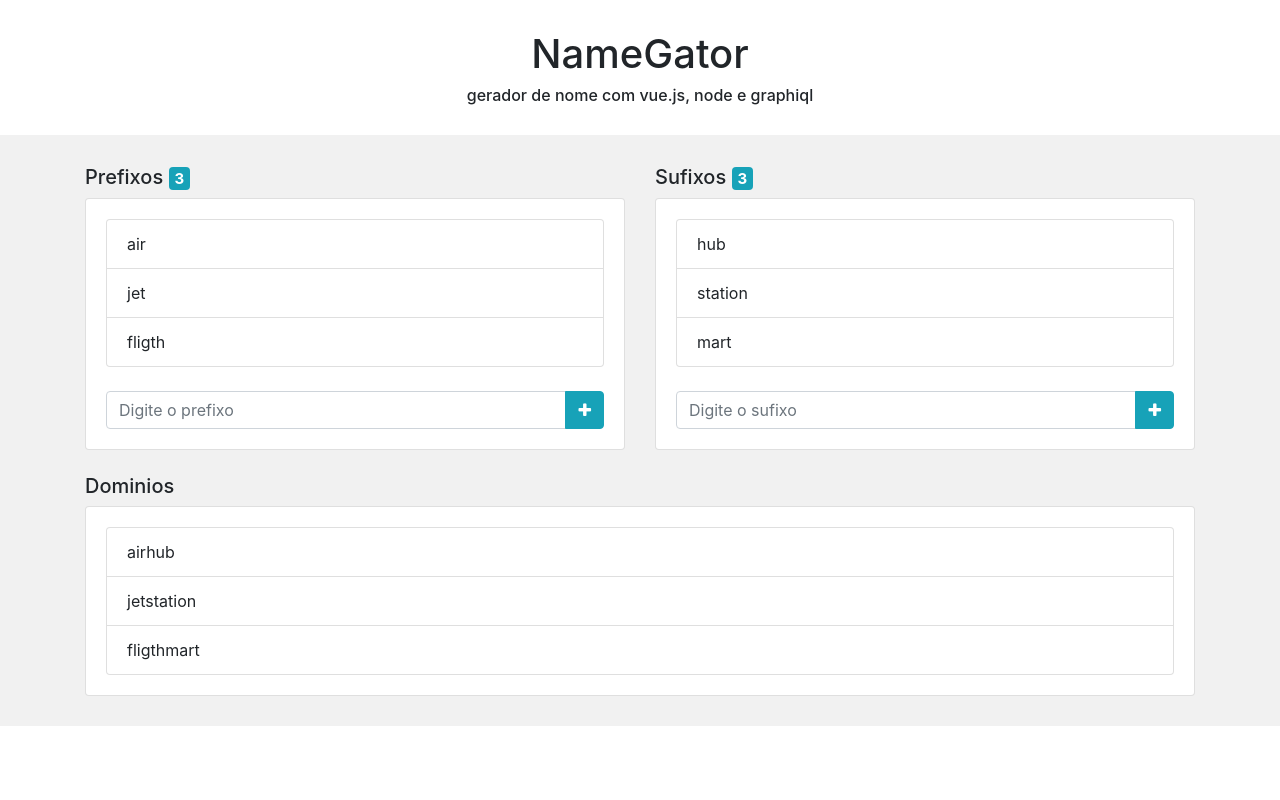
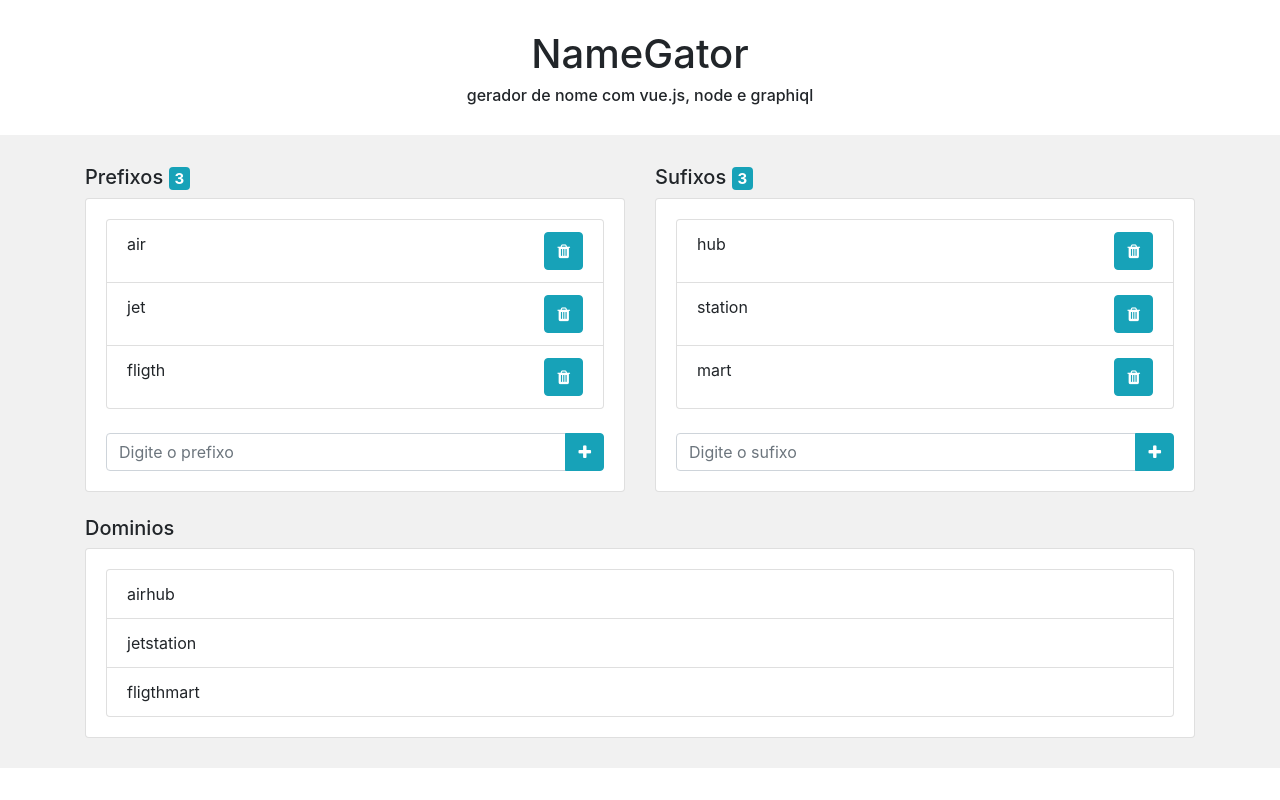
Before and after one commit to viniciusRosa/fullstack_vue_node_graphql, a Vue app: page / in a window 1280 px wide. Built offline with nearby package versions, Linux system fonts and the light colour scheme.

Commit message:
add remove itens

```diff
--- a/src/App.vue
+++ b/src/App.vue
@@ -14,12 +14,20 @@
               <div class="card-body">
                 <ul class="list-group">
                   <li class="list-group-item" v-for="prefix in prefixes" v-bind:key="prefix">
-                    {{ prefix }}
+                    <div class="row">
+                      <div class="col-md">
+                        {{ prefix }}
+                      </div>
+                      <div class="col-md text-right">
+                        <button class="btn btn-info" v-on:click="deletePrefix(prefix)"><span class="fa fa-trash"></span></button>
+
+                      </div>
+                    </div>
                   </li>
                 </ul>
                 <br>
                 <div class="input-group">
-                  <input class="form-control" type="text" v-model="prefix" placeholder="Digite o prefixo">
+                  <input class="form-control" type="text" v-model="prefix" v-on:keyup.enter="addPrefix(prefix)" placeholder="Digite o prefixo">
                   <div class="input-group-append">
                     <button class="btn btn-info" v-on:click="addPrefix(prefix)" >
                       <span class="fa fa-plus"></span>
@@ -35,12 +43,20 @@
               <div class="card-body">
                 <ul class="list-group">
                   <li class="list-group-item" v-for="sufix in sufixes" v-bind:key="sufix">
-                    {{ sufix }}
+                    <div class="row">
+                      <div class="col-md">
+                        {{ sufix }}
+                      </div>
+                      <div class="col-md text-right">
+                        <button class="btn btn-info" v-on:click="deleteSufix(sufix)"><span class="fa fa-trash"></span></button>
+
+                      </div>
+                    </div>
                   </li>
                 </ul>
                 <br>
                 <div class="input-group">
-                  <input class="form-control" type="text" v-model="sufix" placeholder="Digite o sufixo">
+                  <input class="form-control" type="text" v-model="sufix" v-on:keyup.enter="addSufix(sufix)" placeholder="Digite o sufixo">
                   <div class="input-group-append">
                     <button class="btn btn-info" v-on:click="addSufix(sufix)">
                       <span class="fa fa-plus"></span>
@@ -88,9 +104,17 @@ export default {
 			this.prefix = "";
 			this.generate();
 		},
+		deletePrefix(prefix) {
+			this.prefixes.splice(this.prefixes.indexOf(prefix),1);
+			this.generate();
+		},
 		addSufix(sufix) {
 			this.sufixes.push(sufix);
 			this.sufix = "";
+			this.generate();
+		},
+		deleteSufix(sufix) {
+			this.sufixes.splice(this.prefixes.indexOf(sufix),1);
 			this.generate();
 		},
 		generate() {
```
